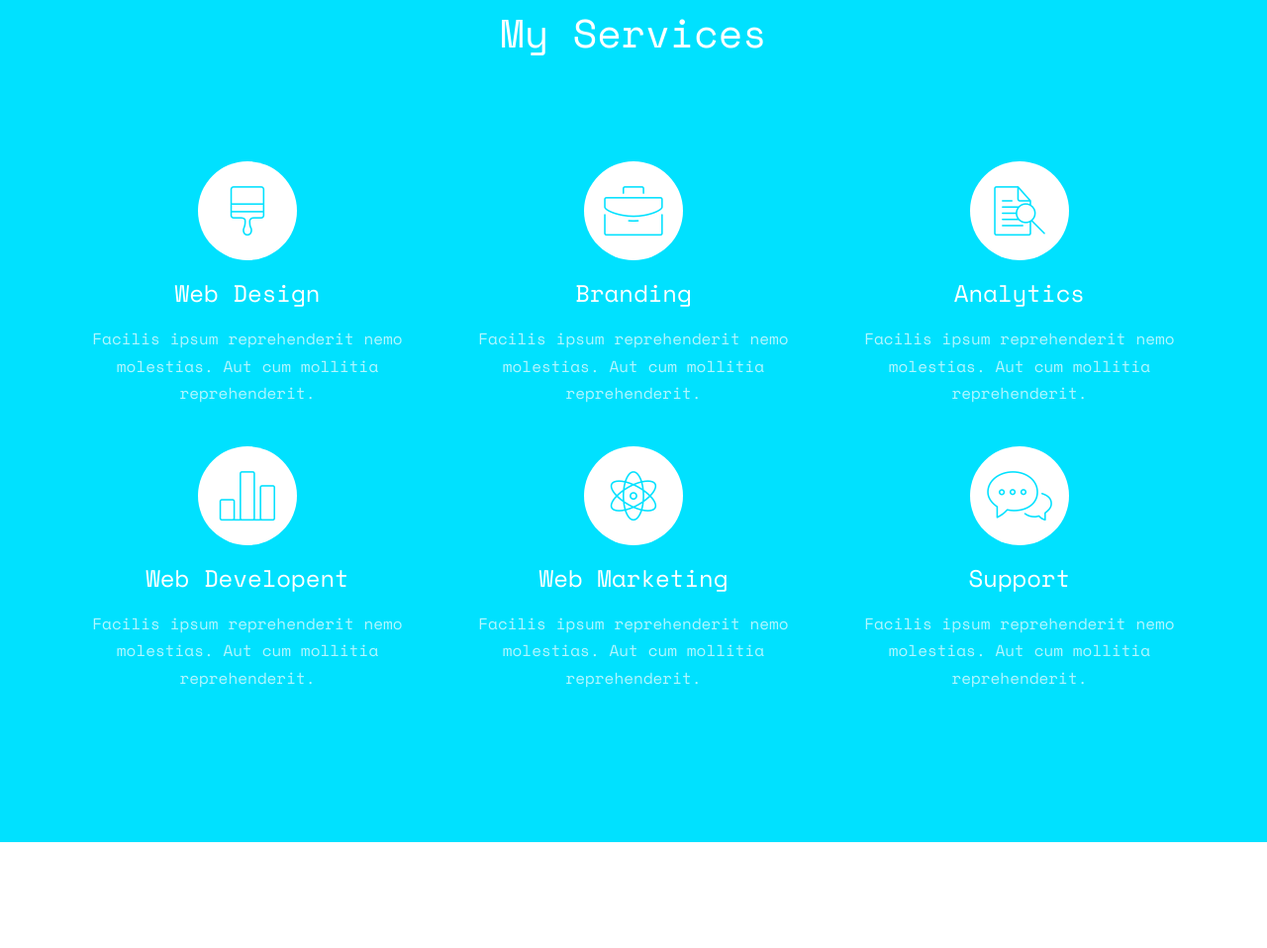
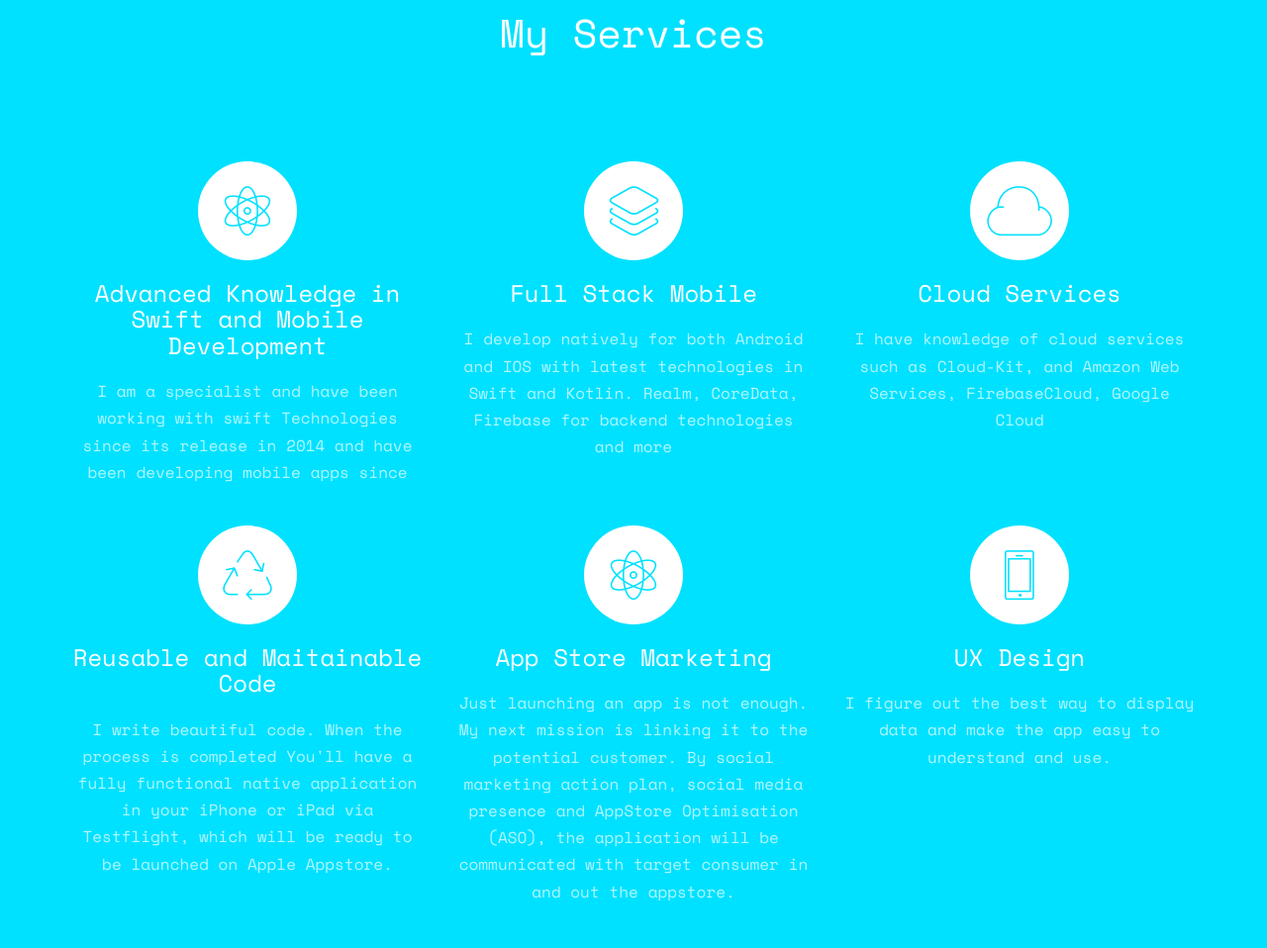
Before and after one commit to christopherkarani/xrisyz.github.io, a plain HTML site: page index.html in a window 1280 px wide. Shown: the part 3885-4843 px from the top of the page at 99% size. Drawn offline with nearby package versions, Linux system fonts and the light colour scheme; some packages are replaced by stand-ins of ours; no server answers; files whose address does not match are found by name.

Commit message:
Updates
Changed -My Services-

```diff
--- a/index.html
+++ b/index.html
@@ -224,11 +224,11 @@
 					<div class="col-md-4 text-center">
 						<div class="feature-left">
 							<span class="icon">
-								<i class="icon-paintbrush"></i>
+								<i class="icon-genius"></i>
 							</span>
 							<div class="feature-copy">
-								<h3>Web Design</h3>
-								<p>Facilis ipsum reprehenderit nemo molestias. Aut cum mollitia reprehenderit.</p>
+								<h3>Advanced Knowledge in Swift and Mobile Development</h3>
+								<p>I am a specialist and have been working with swift Technologies since its release in 2014 and have been developing mobile apps since</p>
 							</div>
 						</div>
 					</div>
@@ -236,11 +236,11 @@
 					<div class="col-md-4 text-center">
 						<div class="feature-left">
 							<span class="icon">
-								<i class="icon-briefcase"></i>
+								<i class="icon-layers"></i>
 							</span>
 							<div class="feature-copy">
-								<h3>Branding</h3>
-								<p>Facilis ipsum reprehenderit nemo molestias. Aut cum mollitia reprehenderit.</p>
+								<h3>Full Stack Mobile</h3>
+								<p>I develop natively for both Android and IOS with latest technologies in Swift and Kotlin. Realm, CoreData, Firebase for backend technologies and more</p>
 							</div>
 						</div>
 
@@ -248,11 +248,11 @@
 					<div class="col-md-4 text-center">
 						<div class="feature-left">
 							<span class="icon">
-								<i class="icon-search"></i>
+								<i class="icon-cloud"></i>
 							</span>
 							<div class="feature-copy">
-								<h3>Analytics</h3>
-								<p>Facilis ipsum reprehenderit nemo molestias. Aut cum mollitia reprehenderit.</p>
+								<h3>Cloud Services</h3>
+								<p>I have knowledge of cloud services such as Cloud-Kit, and Amazon Web Services, FirebaseCloud, Google Cloud</p>
 							</div>
 						</div>
 					</div>
@@ -264,11 +264,11 @@
 
 						<div class="feature-left">
 							<span class="icon">
-								<i class="icon-bargraph"></i>
+								<i class="icon-recycle"></i>
 							</span>
 							<div class="feature-copy">
-								<h3>Web Developent</h3>
-								<p>Facilis ipsum reprehenderit nemo molestias. Aut cum mollitia reprehenderit.</p>
+								<h3>Reusable and Maitainable Code</h3>
+								<p> I write beautiful code. When the process is completed You'll have a fully functional native application in your iPhone or iPad via Testflight, which will be ready to be launched on Apple Appstore.</p>
 							</div>
 						</div>
 
@@ -280,8 +280,8 @@
 								<i class="icon-genius"></i>
 							</span>
 							<div class="feature-copy">
-								<h3>Web Marketing</h3>
-								<p>Facilis ipsum reprehenderit nemo molestias. Aut cum mollitia reprehenderit.</p>
+								<h3>App Store Marketing</h3>
+								<p>Just launching an app is not enough. My next mission is linking it to the potential customer. By social marketing action plan, social media presence and AppStore Optimisation (ASO), the application will be communicated with target consumer in and out the appstore.</p>
 							</div>
 						</div>
 
@@ -289,11 +289,11 @@
 					<div class="col-md-4 text-center">
 						<div class="feature-left">
 							<span class="icon">
-								<i class="icon-chat"></i>
+								<i class="icon-phone"></i>
 							</span>
 							<div class="feature-copy">
-								<h3>Support</h3>
-								<p>Facilis ipsum reprehenderit nemo molestias. Aut cum mollitia reprehenderit.</p>
+								<h3>UX Design</h3>
+								<p>I figure out the best way to display data and make the app easy to understand and use.</p>
 							</div>
 						</div>
 					</div>
@@ -606,7 +606,7 @@
 		<div class="container">
 			<div class="row">
 				<div class="col-md-12">
-					<p>&copy; 2017 Free HTML5 Template. All Rights Reserved. <br>Designed by <a href="http://freehtml5.co" target="_blank">FreeHTML5.co</a> Demo Images: <a href="http://unsplash.com" target="_blank">Unsplash</a></p>
+					<p>&copy; Created by Chris Karani, All Rights Reserved.</p>
 				</div>
 			</div>
 		</div>
```
